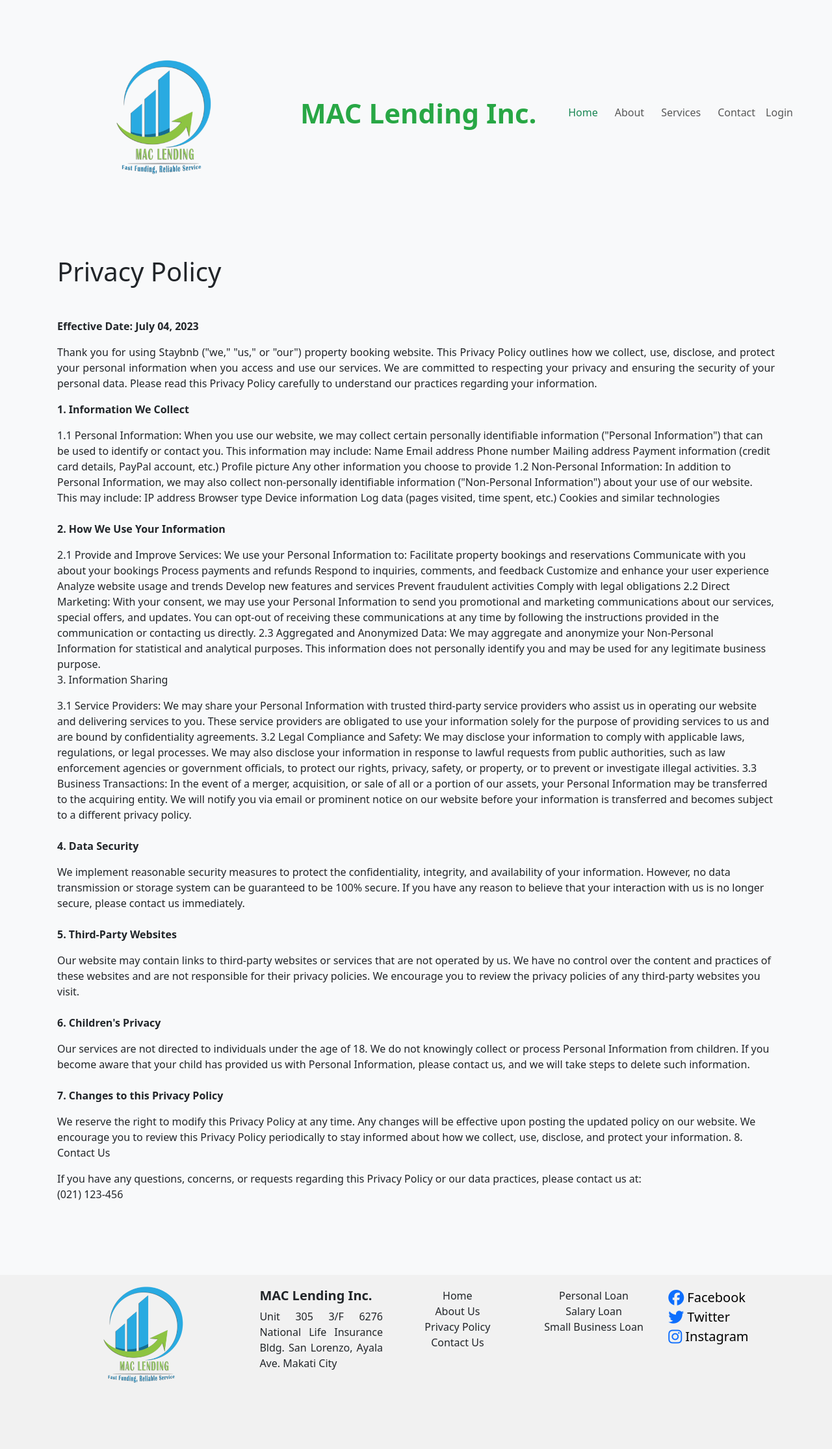
After one commit to aldrin1997/kodego-capstone-project, a PHP site: the page made by MAC Lending/privacy.html in a window 1280 px wide. The commit adds this page. Shown: the whole page at 65% size. Run offline with PHP 8.4, Linux system fonts and the light colour scheme; some libraries are stand-ins or nearby versions.

Commit message:
added privacy policy and edited html and some css

```diff
--- a/MAC Lending/login.html
+++ b/MAC Lending/login.html
@@ -81,13 +81,13 @@
             <a class="nav-link" href="index.html">Home</a>
           </div>
           <div class="footer-links">
-            <a class="nav-link" href="index.html">About Us</a>
+            <a class="nav-link" href="about.html">About Us</a>
           </div>
           <div class="footer-links">
-            <a class="nav-link" href="index.html">Privacy Policy</a>
+            <a class="nav-link" href="privacy.html">Privacy Policy</a>
           </div>
           <div class="footer-links">
-            <a class="nav-link" href="index.html">Contact Us</a>
+            <a class="nav-link" href="contact.html">Contact Us</a>
           </div>
 
         </div>
--- /dev/null
+++ b/MAC Lending/privacy.html
@@ -0,0 +1,221 @@
+<!DOCTYPE html>
+<html lang="en">
+<head>
+  <meta charset="UTF-8">
+  <meta name="viewport" content="width=device-width, initial-scale=1.0">
+
+  <link rel="stylesheet" href="https://cdnjs.cloudflare.com/ajax/libs/bootstrap/5.3.0/css/bootstrap.min.css">
+  <title>MAC Lending</title>
+  <link rel="stylesheet" href="css/login.css">
+  <link rel="stylesheet" href="https://cdnjs.cloudflare.com/ajax/libs/font-awesome/5.15.3/css/all.min.css">
+
+  <script src="https://kit.fontawesome.com/a076d05399.js" crossorigin="anonymous"></script>
+</head>
+<body>
+
+  <nav class="navbar navbar-expand-lg navbar-light bg-light">
+    <div class="container">
+      <div class="navbar-brand">
+        <img src="image/logo.png" width="400px" class="logo-image" alt="Logo">
+        <span class="logo-text">MAC Lending Inc.</span>
+      </div>
+      <button class="navbar-toggler" type="button" data-bs-toggle="collapse" data-bs-target="#navbarNav" aria-controls="navbarNav" aria-expanded="false" aria-label="Toggle navigation">
+        <span class="navbar-toggler-icon"></span>
+      </button>
+      <div class="collapse navbar-collapse" id="navbarNav">
+        <ul class="navbar-nav ms-auto">
+          <li class="nav-item">
+            <a class="nav-link text-success" href="index.html">Home</a>
+          </li>
+          <li class="nav-item">
+            <a class="nav-link" href="about.html">About</a>
+          </li>
+          <li class="nav-item">
+            <a class="nav-link" href="services.html">Services</a>
+          </li>
+          <li class="nav-item">
+            <a class="nav-link" href="contact.html">Contact</a>
+          </li>
+        </ul>
+        <ul class="navbar-nav">
+          <li class="nav-item">
+            <a class="nav-link btn btn-success" href="login.html">Login</a>
+          </li>
+        </ul>
+      </div>
+    </div>
+  </nav>
+
+  <div class="container p-5">
+    <h1>Privacy Policy</h1>
+    <p class="mt-5"><b>Effective Date: July 04, 2023</b></p>
+    <p>Thank you for using Staybnb ("we," "us," or "our") property booking website. This Privacy Policy outlines how
+        we collect, use, disclose, and protect your personal information when you access and use our services. We
+        are committed to respecting your privacy and ensuring the security of your personal data. Please read this
+        Privacy Policy carefully to understand our practices regarding your information.
+
+    <p class="fw-bold">1. Information We Collect</p>
+
+    1.1 Personal Information:
+    When you use our website, we may collect certain personally identifiable information ("Personal Information")
+    that can be used to identify or contact you. This information may include:
+
+    Name
+    Email address
+    Phone number
+    Mailing address
+    Payment information (credit card details, PayPal account, etc.)
+    Profile picture
+    Any other information you choose to provide
+    1.2 Non-Personal Information:
+    In addition to Personal Information, we may also collect non-personally identifiable information ("Non-Personal
+    Information") about your use of our website. This may include:
+
+    IP address
+    Browser type
+    Device information
+    Log data (pages visited, time spent, etc.)
+    Cookies and similar technologies
+    <br><br>
+    <p class="fw-bold">2. How We Use Your Information</p>
+
+    2.1 Provide and Improve Services:
+    We use your Personal Information to:
+
+    Facilitate property bookings and reservations
+    Communicate with you about your bookings
+    Process payments and refunds
+    Respond to inquiries, comments, and feedback
+    Customize and enhance your user experience
+    Analyze website usage and trends
+    Develop new features and services
+    Prevent fraudulent activities
+    Comply with legal obligations
+    2.2 Direct Marketing:
+    With your consent, we may use your Personal Information to send you promotional and marketing communications
+    about our services, special offers, and updates. You can opt-out of receiving these communications at any time
+    by following the instructions provided in the communication or contacting us directly.
+
+    2.3 Aggregated and Anonymized Data:
+    We may aggregate and anonymize your Non-Personal Information for statistical and analytical purposes. This
+    information does not personally identify you and may be used for any legitimate business purpose.
+
+    <p>3. Information Sharing</p>
+    3.1 Service Providers:
+    We may share your Personal Information with trusted third-party service providers who assist us in operating our
+    website and delivering services to you. These service providers are obligated to use your information solely for
+    the purpose of providing services to us and are bound by confidentiality agreements.
+
+    3.2 Legal Compliance and Safety:
+    We may disclose your information to comply with applicable laws, regulations, or legal processes. We may also
+    disclose your information in response to lawful requests from public authorities, such as law enforcement
+    agencies or government officials, to protect our rights, privacy, safety, or property, or to prevent or
+    investigate illegal activities.
+
+    3.3 Business Transactions:
+    In the event of a merger, acquisition, or sale of all or a portion of our assets, your Personal Information may
+    be transferred to the acquiring entity. We will notify you via email or prominent notice on our website before
+    your information is transferred and becomes subject to a different privacy policy.
+
+    <br><br>
+    <p class="fw-bold">4. Data Security</p>
+    We implement reasonable security measures to protect the confidentiality, integrity, and availability of your
+    information. However, no data transmission or storage system can be guaranteed to be 100% secure. If you have
+    any reason to believe that your interaction with us is no longer secure, please contact us immediately.
+
+    <br><br>
+    <p class="fw-bold">5. Third-Party Websites</p>
+    Our website may contain links to third-party websites or services that are not operated by us. We have no
+    control over the content and practices of these websites and are not responsible for their privacy policies. We
+    encourage you to review the privacy policies of any third-party websites you visit.
+
+    <br><br>
+    <p class="fw-bold">6. Children's Privacy</p>
+    Our services are not directed to individuals under the age of 18. We do not knowingly collect or process
+    Personal Information from children. If you become aware that your child has provided us with Personal
+    Information, please contact us, and we will take steps to delete such information.
+
+    <br><br>
+    <p class="fw-bold">7. Changes to this Privacy Policy</p>
+    We reserve the right to modify this Privacy Policy at any time. Any changes will be effective upon posting the
+    updated policy on our website. We encourage you to review this Privacy Policy periodically to stay informed
+    about how we collect, use, disclose, and protect your information.
+
+    <pclass="fw-bold">8. Contact Us</p>
+        If you have any questions, concerns, or requests regarding this Privacy Policy or our data practices, please
+        contact us at:
+
+        <p>(021) 123-456</p>
+</div>
+
+  <br>
+  <br>
+
+<footer class="footer">
+  <div class="container">
+    <div class="footer-row">
+      <div class="footer-logo">
+        <img src="image/logo.png" alt="Logo" class="img-fluid">
+      </div>
+      <div class="footer-columns">
+        <div class="footer-column">
+          <h5>MAC Lending Inc.</h5>
+          <p>Unit 305 3/F 6276 National Life Insurance Bldg. San Lorenzo, Ayala Ave. Makati City</p>
+        </div>
+
+        <div class="footer-column">
+          <div class="footer-links">
+            <a class="nav-link" href="index.html">Home</a>
+          </div>
+          <div class="footer-links">
+            <a class="nav-link" href="about.html">About Us</a>
+          </div>
+          <div class="footer-links">
+            <a class="nav-link" href="privacy.html">Privacy Policy</a>
+          </div>
+          <div class="footer-links">
+            <a class="nav-link" href="contact.html">Contact Us</a>
+          </div>
+
+        </div>
+        <div class="footer-column">
+          <div class="footer-links">
+            <a class="nav-link" href="index.html">Personal Loan</a>
+          </div>
+          <div class="footer-links">
+            <a class="nav-link" href="index.html">Salary Loan</a>
+          </div>
+          <div class="footer-links">
+            <a class="nav-link" href="index.html">Small Business Loan</a>
+          </div>
+        </div>
+
+        <div class="footer-column">
+          <div class="social-icons">
+            <a href="https://www.facebook.com" target="_blank">
+              <i class="fab fa-facebook"></i>
+              <span>Facebook</span>
+            </a>
+          </div>
+          <div class="social-icons">
+            <a href="https://www.twitter.com" target="_blank">
+              <i class="fab fa-twitter"></i>
+              <span>Twitter</span>
+            </a>
+          </div>
+          <div class="social-icons">
+            <a href="https://www.instagram.com" target="_blank">
+              <i class="fab fa-instagram"></i>
+              <span>Instagram</span>
+            </a>
+          </div>
+
+        </div>
+      </div>
+    </div>
+  </div>
+</footer>
+
+  <script src="https://cdnjs.cloudflare.com/ajax/libs/bootstrap/5.3.0/js/bootstrap.bundle.min.js"></script>
+</body>
+</html>
--- a/MAC Lending/register.html
+++ b/MAC Lending/register.html
@@ -97,13 +97,13 @@
             <a class="nav-link" href="index.html">Home</a>
           </div>
           <div class="footer-links">
-            <a class="nav-link" href="index.html">About Us</a>
+            <a class="nav-link" href="about.html">About Us</a>
           </div>
           <div class="footer-links">
-            <a class="nav-link" href="index.html">Privacy Policy</a>
+            <a class="nav-link" href="privacy.html">Privacy Policy</a>
           </div>
           <div class="footer-links">
-            <a class="nav-link" href="index.html">Contact Us</a>
+            <a class="nav-link" href="contact.html">Contact Us</a>
           </div>
 
         </div>
```
Also changed, not shown: MAC Lending/about.html (+21 -17 lines), MAC Lending/contact.html (+37 -18 lines), MAC Lending/index.html (+9 -8 lines), MAC Lending/services.html (+40 -17 lines), MAC Lending/css/index.css (line endings or trailing spaces), MAC Lending/image/image10.png (added), MAC Lending/image/image7.png (added), MAC Lending/image/image8.png (added), MAC Lending/image/image9.png (added).
